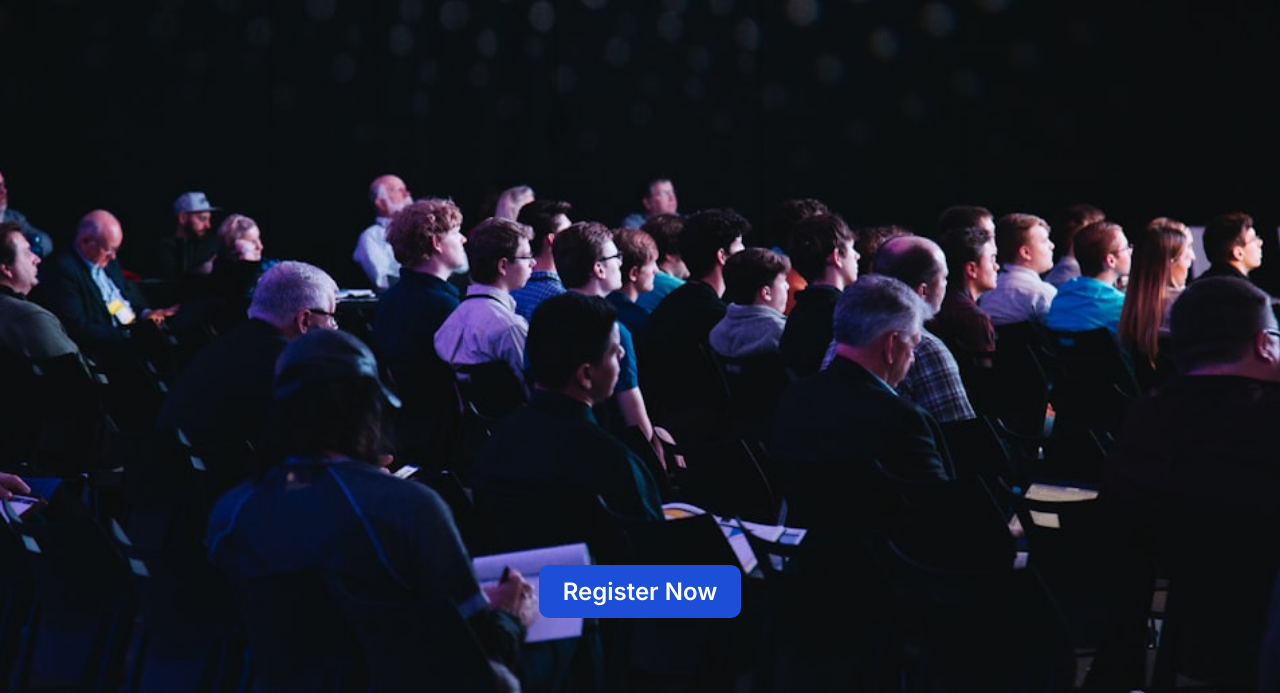
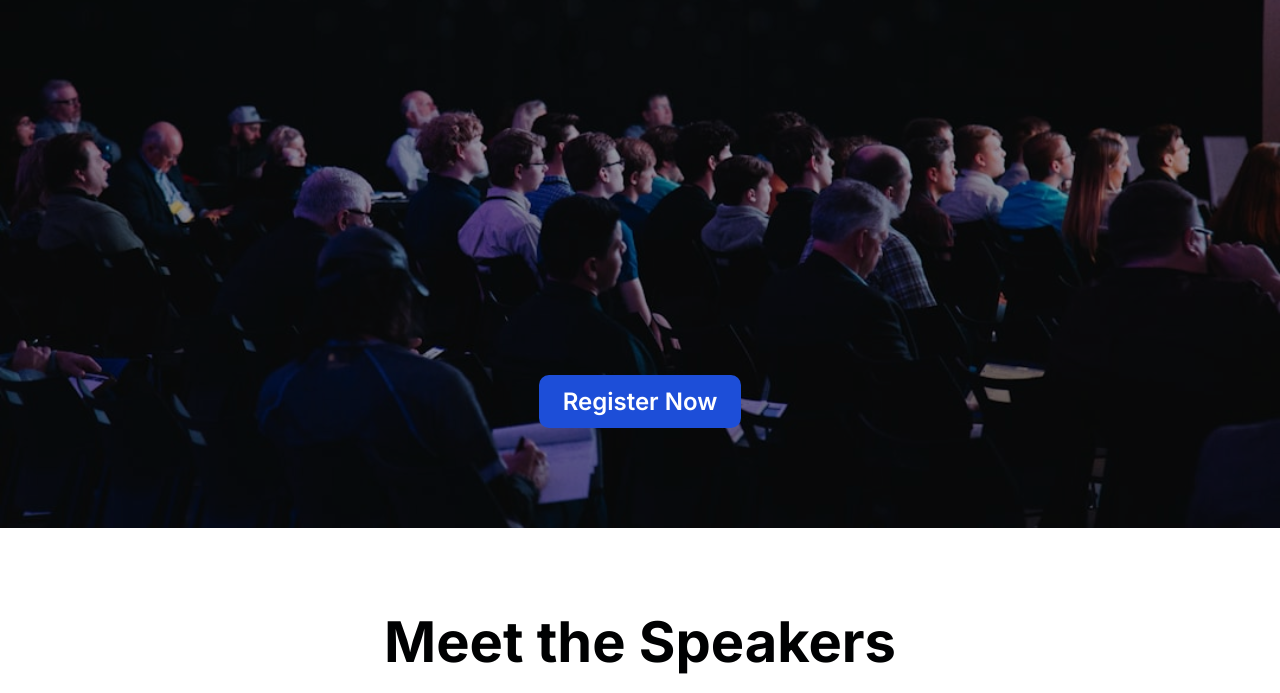
Before and after one commit to msshahriar18/Assignment-1, a plain HTML site: page index.html in a window 1280 px wide. Shown: the part 356-1049 px from the top of the page. Drawn offline with Linux system fonts and the light colour scheme.

Commit message:
Hero section Background Image Gradient Updated

```diff
--- a/style.css
+++ b/style.css
@@ -71,11 +71,16 @@ header {
 
 .hero-container {
     background-image: url(./assets/banner.jpg);
+
+    background-color: rgba(0, 0, 0, 0.4);
+    background-blend-mode: multiply;
+    background-size: cover;
+
     background-repeat: no-repeat;
     background-size: cover;
     background-position: center;
-    height: 786px;
-    padding: 90px 0px;
+    height: 586px;
+    padding: 100px 0px;
     display: flex;
     flex-direction: column;
     justify-content: space-between;
@@ -108,7 +113,7 @@ header {
 .registration-btn a {
     text-decoration: none;
     color: white;
-    padding-bottom: 50px;
+    padding-bottom: 0px;
     font-size: 24px;
 }
 
```
